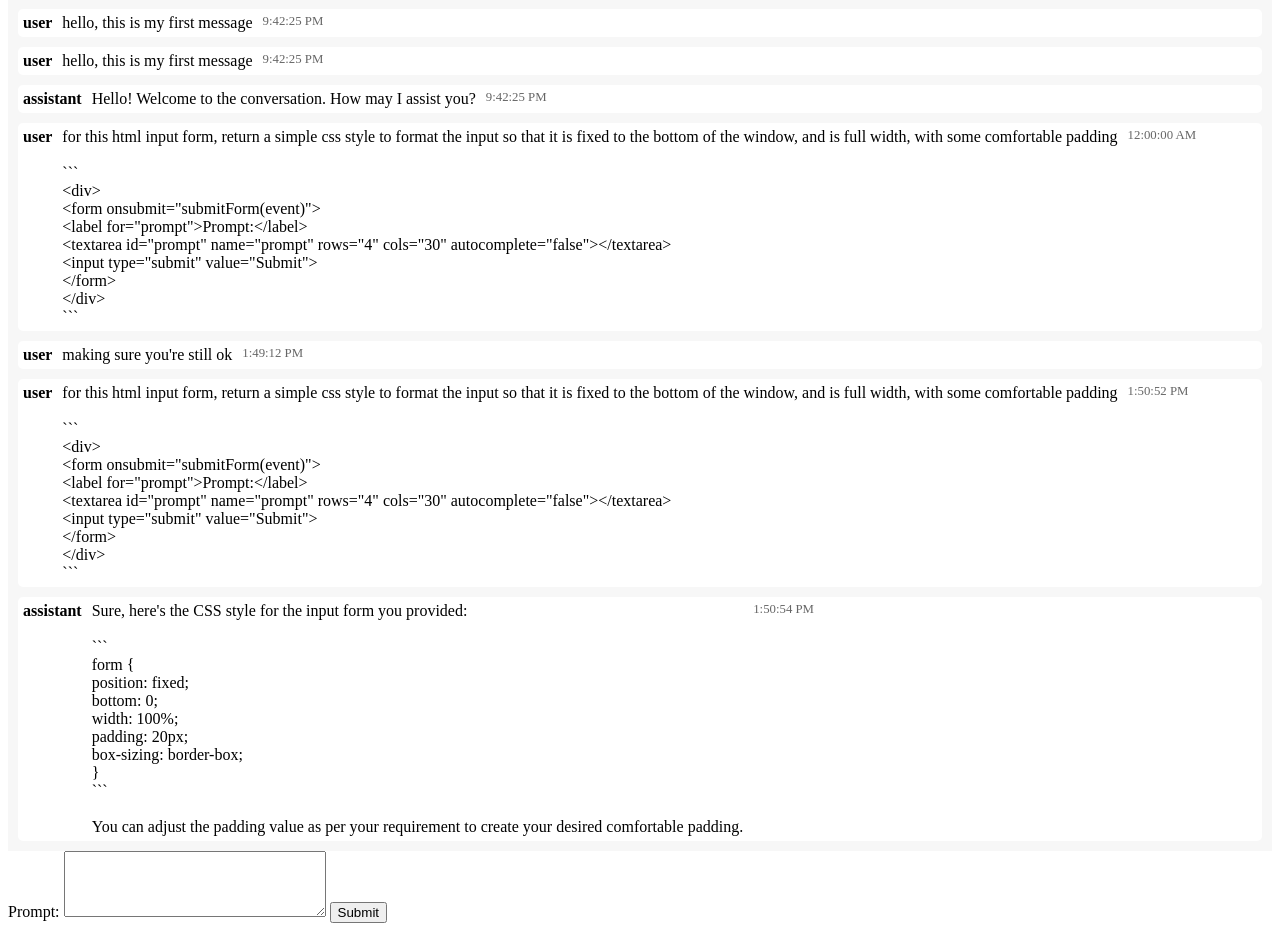
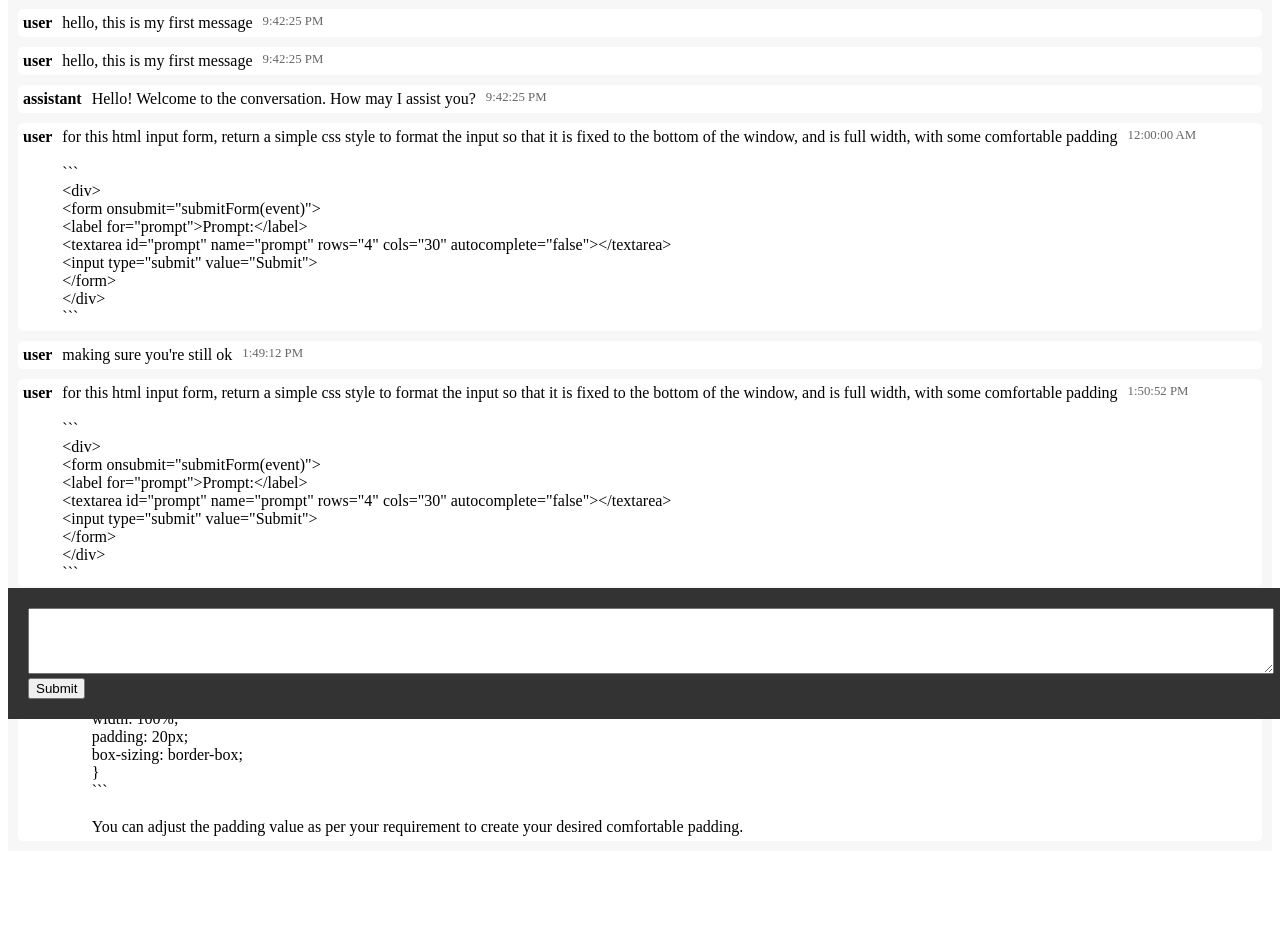
Before and after one commit to jakedowns/MyGPTApp, a Flask app: page / in a window 1280 px wide. Shown: the part 81-1032 px from the top of the page. Before the commit the page ends 1004 px from the top, so only its background shows below. Run offline with Flask 2, Linux system fonts and the light colour scheme; data comes from the database, SQL or seed files in the repository; both versions use the stored data as it was after the commit.

Commit message:
progress checkpoint

```diff
--- a/app.py
+++ b/app.py
@@ -15,16 +15,20 @@ app = Flask(__name__)
 app.config['TEMPLATES_AUTO_RELOAD'] = True # Reload templates on change
 app.jinja_env.auto_reload = True
 
-def messages_from_rows_to_objects(messages):
+def messages_from_rows_to_objects(messages, include_date=True):
 	messages_as_array_of_objects = []
 	for message in messages:
 		print(json.dumps(message))
-		messages_as_array_of_objects.append({
+		record = {
 			# 0 = id
 			"role": message[1],
 			"content": message[2],
-			"created_at": message[3]
-		});
+		}
+
+		if include_date:
+			record["created_at"] = message[3]
+
+		messages_as_array_of_objects.append(record);
 	return messages_as_array_of_objects
 
 @app.route('/')
@@ -50,7 +54,7 @@ def get_gpt_response():
 		# top_p=1,
 		# frequency_penalty=0,
 		# presence_penalty=0
-		messages=messages_from_rows_to_objects(messages)
+		messages=messages_from_rows_to_objects(messages, False)
 	)
 	store.insert_message('assistant', response['choices'][0]['message']['content'])
 	return jsonify(response)
--- a/chatdb.py
+++ b/chatdb.py
@@ -32,7 +32,9 @@ class MessageStore:
     def insert_message(self, role, content):
         with self.pool.get_connection() as conn:
             # Insert a new message into the table
-            conn.execute("INSERT INTO messages (role, content) VALUES (?, ?)", (role, content))
+            # get current timestamp in sqlite datetime format
+            created_at = datetime.datetime.now().strftime('%Y-%m-%d %H:%M:%S')
+            conn.execute("INSERT INTO messages (role, content, created_at) VALUES (?, ?, ?)", (role, content, created_at))
             conn.commit()
 
     def get_all_messages(self):
--- a/templates/index.html
+++ b/templates/index.html
@@ -8,13 +8,20 @@
     <div id="chat-history">
     </div>
     <div>
-        <form onsubmit="submitForm(event)">
-            <label for="prompt">Prompt:</label>
+        <form onsubmit="submitForm(event)" onkeydown="maybeSubmit">
             <textarea id="prompt" name="prompt" rows="4" cols="30" autocomplete="false"></textarea>
             <input type="submit" value="Submit">
         </form>
     </div>
     <script>
+        window.maybeSubmit = function(e){
+            // if the user pressed enter with NO modifier, then submit the form
+            if(e.key === 'Enter' && !e.shiftKey){
+                e.preventDefault();
+                submitForm(e);
+            }
+        }
+
         let messageHistory = [];
         function bootup(){
             console.log('booting up');
@@ -27,6 +34,9 @@
                 messageHistory = decoded;
 
                 renderMessages();
+
+                // scroll to bottom of page
+                window.scrollTo(0,document.body.scrollHeight);
             };
             xhr.send();
         }
@@ -66,6 +76,7 @@
             const prompt = document.getElementById('prompt').value;
 
             messageHistory.push({role:'user',content:prompt});
+            renderMessages();
 
             const xhr = new XMLHttpRequest();
             xhr.open('POST', '/gpt');
@@ -82,12 +93,24 @@
         }
     </script>
     <style>
+        form {
+            position: fixed;
+            bottom: 0;
+            width: 100%;
+            padding: 20px;
+            box-sizing: border-box;
+            background-color: #333;
+        }
+        form textarea {
+            width: 100%;
+        }
         #chat-history {
           display: flex;
           flex-direction: column;
           gap: 10px;
           padding: 10px;
           background-color: #f7f7f7;
+          margin-bottom: 100px;
         }
 
         .message {
```
Also changed, not shown: messages.db.
